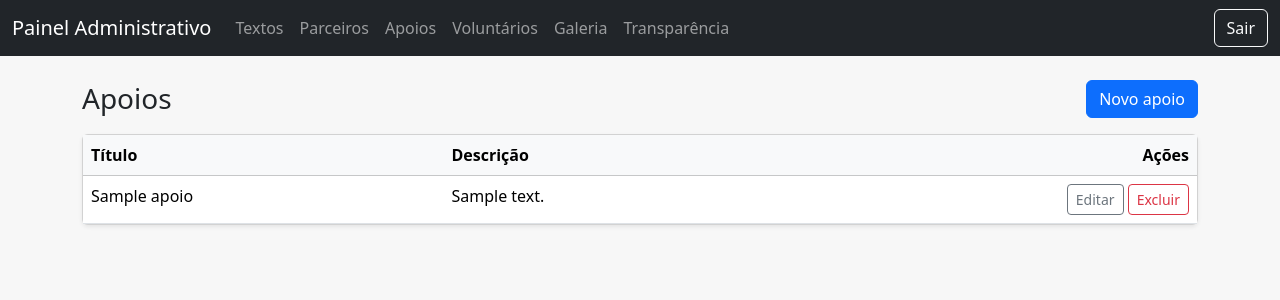
After one commit to osmarDesenvolvedorDeSoftware/doce_esperanca, a Flask app: page /admin/apoios in a window 1280 px wide. The commit adds this page. Shown: the top 300 px of the page. Run offline with Flask 3, Linux system fonts and the light colour scheme; a user stored in the database is signed in; tables that the repository leaves empty hold one stand-in row (values such as "Sample post"); some libraries are stand-ins or nearby versions.

Commit message:
Add Apoio model and admin management

```diff
--- a/app/forms.py
+++ b/app/forms.py
@@ -133,3 +133,9 @@ class TransparenciaForm(FlaskForm):
         ],
     )
     submit = SubmitField("Salvar")
+
+
+class ApoioForm(FlaskForm):
+    titulo = StringField("Título", validators=[DataRequired(), Length(max=255)])
+    descricao = TextAreaField("Descrição", validators=[DataRequired()])
+    submit = SubmitField("Salvar")
--- a/app/routes/admin.py
+++ b/app/routes/admin.py
@@ -18,13 +18,12 @@ from flask import (
 )
 from flask_login import current_user, login_required, login_user, logout_user
 from sqlalchemy.exc import IntegrityError
-from urllib.parse import urljoin
-
-from werkzeug.urls import url_parse
+from urllib.parse import urljoin, urlparse
 from werkzeug.utils import secure_filename
 
 from app import db, login_manager
 from app.forms import (
+    ApoioForm,
     GaleriaForm,
     LoginForm,
     ParceiroForm,
@@ -32,7 +31,7 @@ from app.forms import (
     TransparenciaForm,
     VoluntarioForm,
 )
-from app.models import Galeria, Parceiro, TextoInstitucional, Transparencia, User, Voluntario
+from app.models import Apoio, Galeria, Parceiro, TextoInstitucional, Transparencia, User, Voluntario
 
 admin_bp = Blueprint("admin", __name__, url_prefix="/admin")
 
@@ -97,8 +96,8 @@ def _combine_date_with_min_time(value: Optional[datetime | date]) -> Optional[da
 def _is_safe_redirect_target(target: Optional[str]) -> bool:
     if not target:
         return False
-    ref_url = url_parse(request.host_url)
-    test_url = url_parse(urljoin(request.host_url, target))
+    ref_url = urlparse(request.host_url)
+    test_url = urlparse(urljoin(request.host_url, target))
     return test_url.scheme in ("http", "https") and ref_url.netloc == test_url.netloc
 
 
@@ -160,6 +159,7 @@ def dashboard():
         "voluntarios": Voluntario.query.count(),
         "galerias": Galeria.query.count(),
         "transparencias": Transparencia.query.count(),
+        "apoios": Apoio.query.count(),
     }
     return render_template("admin/dashboard.html", stats=stats)
 
@@ -313,6 +313,53 @@ def parceiros_delete(parceiro_id: int):
     db.session.commit()
     flash("Parceiro excluído com sucesso.", "success")
     return redirect(url_for("admin.parceiros_list"))
+
+
+# ----- Apoios -----
+
+
+@admin_bp.route("/apoios")
+@login_required
+def apoios_list():
+    apoios = Apoio.query.order_by(Apoio.created_at.desc()).all()
+    return render_template("admin/apoios/list.html", apoios=apoios)
+
+
+@admin_bp.route("/apoios/criar", methods=["GET", "POST"])
+@login_required
+def apoios_create():
+    form = ApoioForm()
+    if form.validate_on_submit():
+        apoio = Apoio(titulo=form.titulo.data, descricao=form.descricao.data)
+        db.session.add(apoio)
+        db.session.commit()
+        flash("Apoio criado com sucesso.", "success")
+        return redirect(url_for("admin.apoios_list"))
+    return render_template("admin/apoios/form.html", form=form, apoio=None)
+
+
+@admin_bp.route("/apoios/<int:apoio_id>/editar", methods=["GET", "POST"])
+@login_required
+def apoios_edit(apoio_id: int):
+    apoio = Apoio.query.get_or_404(apoio_id)
+    form = ApoioForm(obj=apoio)
+    if form.validate_on_submit():
+        apoio.titulo = form.titulo.data
+        apoio.descricao = form.descricao.data
+        db.session.commit()
+        flash("Apoio atualizado com sucesso.", "success")
+        return redirect(url_for("admin.apoios_list"))
+    return render_template("admin/apoios/form.html", form=form, apoio=apoio)
+
+
+@admin_bp.route("/apoios/<int:apoio_id>/excluir", methods=["POST"])
+@login_required
+def apoios_delete(apoio_id: int):
+    apoio = Apoio.query.get_or_404(apoio_id)
+    db.session.delete(apoio)
+    db.session.commit()
+    flash("Apoio excluído com sucesso.", "success")
+    return redirect(url_for("admin.apoios_list"))
 
 
 # ----- Voluntários -----
--- /dev/null
+++ b/app/templates/admin/apoios/list.html
@@ -0,0 +1,41 @@
+{% extends 'admin/base.html' %}
+{% block title %}Apoios - Painel Administrativo{% endblock %}
+{% block content %}
+  <div class="d-flex justify-content-between align-items-center mb-3">
+    <h1 class="h3 mb-0">Apoios</h1>
+    <a class="btn btn-primary" href="{{ url_for('admin.apoios_create') }}">Novo apoio</a>
+  </div>
+  <div class="card shadow-sm">
+    <div class="card-body p-0">
+      <div class="table-responsive">
+        <table class="table table-hover mb-0">
+          <thead class="table-light">
+            <tr>
+              <th>Título</th>
+              <th>Descrição</th>
+              <th class="text-end">Ações</th>
+            </tr>
+          </thead>
+          <tbody>
+            {% for apoio in apoios %}
+              <tr>
+                <td>{{ apoio.titulo }}</td>
+                <td class="text-break">{{ apoio.descricao }}</td>
+                <td class="text-end">
+                  <a class="btn btn-sm btn-outline-secondary" href="{{ url_for('admin.apoios_edit', apoio_id=apoio.id) }}">Editar</a>
+                  <form class="d-inline" method="post" action="{{ url_for('admin.apoios_delete', apoio_id=apoio.id) }}" onsubmit="return confirm('Deseja realmente excluir este apoio?');">
+                    <button class="btn btn-sm btn-outline-danger" type="submit">Excluir</button>
+                  </form>
+                </td>
+              </tr>
+            {% else %}
+              <tr>
+                <td colspan="3" class="text-center py-4">Nenhum apoio cadastrado.</td>
+              </tr>
+            {% endfor %}
+          </tbody>
+        </table>
+      </div>
+    </div>
+  </div>
+{% endblock %}
--- a/app/templates/admin/base.html
+++ b/app/templates/admin/base.html
@@ -31,6 +31,7 @@
           <ul class="navbar-nav me-auto mb-2 mb-lg-0">
             <li class="nav-item"><a class="nav-link" href="{{ url_for('admin.textos_list') }}">Textos</a></li>
             <li class="nav-item"><a class="nav-link" href="{{ url_for('admin.parceiros_list') }}">Parceiros</a></li>
+            <li class="nav-item"><a class="nav-link" href="{{ url_for('admin.apoios_list') }}">Apoios</a></li>
             <li class="nav-item"><a class="nav-link" href="{{ url_for('admin.voluntarios_list') }}">Voluntários</a></li>
             <li class="nav-item"><a class="nav-link" href="{{ url_for('admin.galeria_list') }}">Galeria</a></li>
             <li class="nav-item"><a class="nav-link" href="{{ url_for('admin.transparencia_list') }}">Transparência</a></li>
--- a/app/templates/admin/dashboard.html
+++ b/app/templates/admin/dashboard.html
@@ -9,6 +9,7 @@
     {% set cards = {
       'Textos Institucionais': ('admin.textos_list', stats.textos, 'bi bi-journal-richtext'),
       'Parceiros': ('admin.parceiros_list', stats.parceiros, 'bi bi-people-fill'),
+      'Apoios': ('admin.apoios_list', stats.apoios, 'bi bi-hand-thumbs-up-fill'),
       'Voluntários': ('admin.voluntarios_list', stats.voluntarios, 'bi bi-person-hearts'),
       'Galeria': ('admin.galeria_list', stats.galerias, 'bi bi-images'),
       'Transparência': ('admin.transparencia_list', stats.transparencias, 'bi bi-file-earmark-text')
```
Also changed, not shown: app/models.py (+11 -0 lines), app/templates/admin/apoios/form.html (added, +33 -0 lines), migrations/versions/b9cf3df7f2f4_add_apoio_model.py (added, +35 -0 lines).
